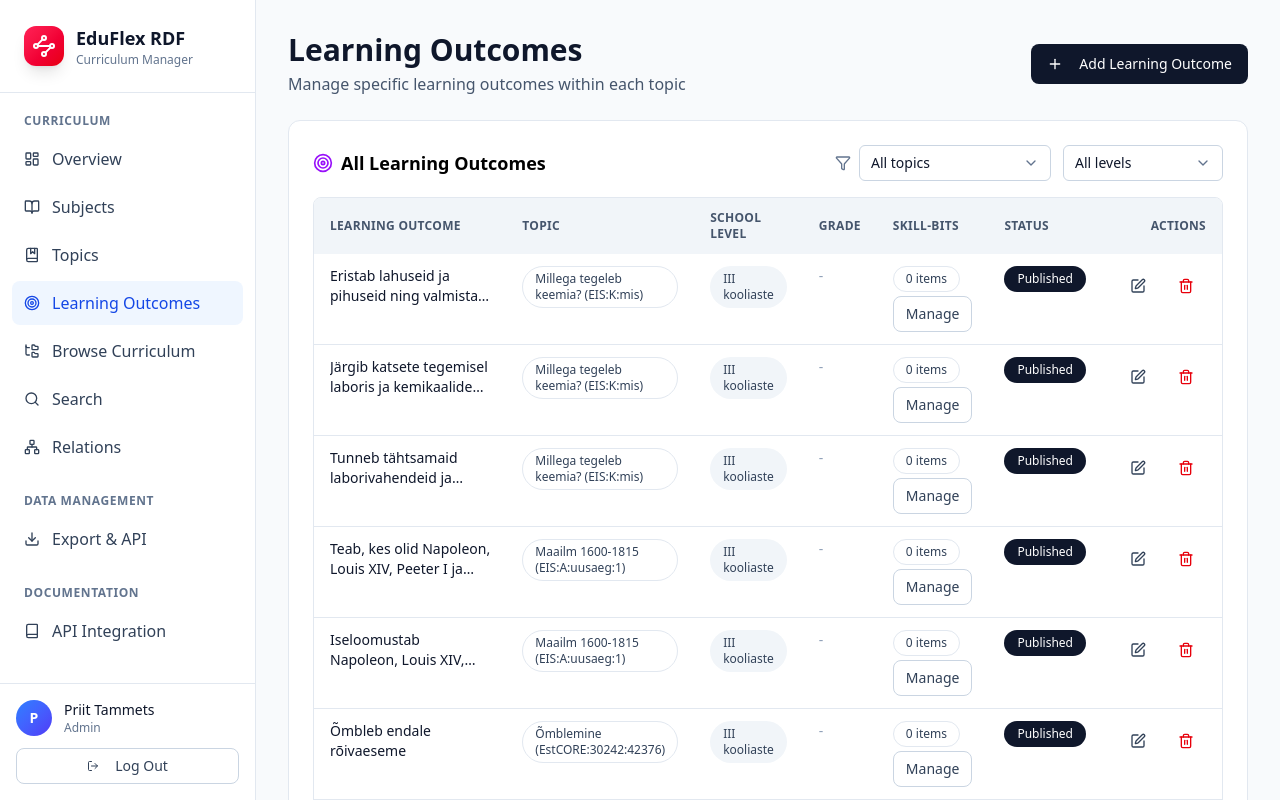
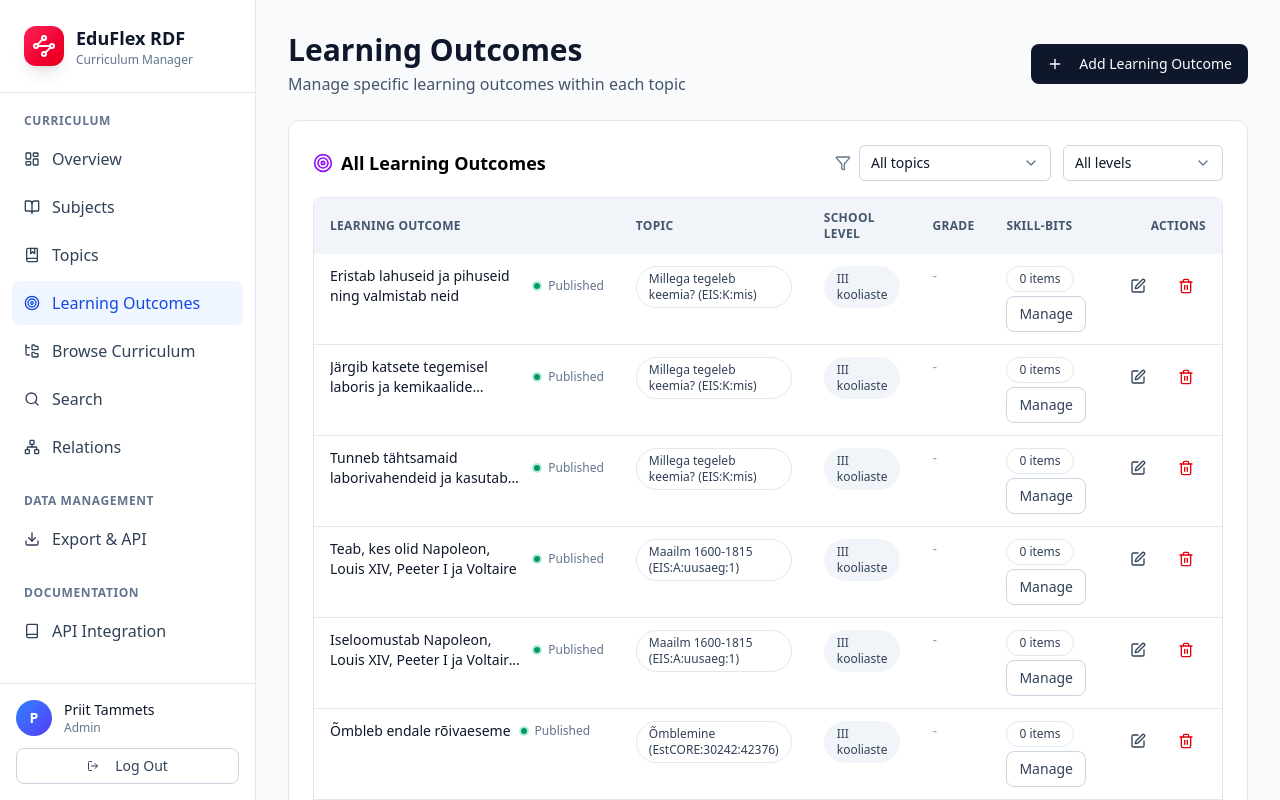
Before and after one commit to tammets/RDF-CM-demo, a React (Vite) app: page /outcomes in a window 1280 px wide. Built offline with nearby package versions, Linux system fonts and the light colour scheme.

Commit message:
add save button to SkillBitManagerDialog and enhance UI for outcomes and topics

```diff
--- a/src/components/skillbits/SkillBitPanel.tsx
+++ b/src/components/skillbits/SkillBitPanel.tsx
@@ -127,7 +127,7 @@ export function SkillBitPanel({ outcome }: SkillBitPanelProps) {
   const isSubmitting = upsertMutation.isPending || deleteMutation.isPending || reorderMutation.isPending;
 
   return (
-    <div className="space-y-4">
+    <div className="space-y-4 sm:m-3 md:m-4">
       <div>
         <p className="text-sm text-slate-500">Skill-bits linked to</p>
         <p className="font-semibold text-slate-900">{outcome.text_et || outcome.text || "Unnamed outcome"}</p>
--- a/src/pages/Outcomes.tsx
+++ b/src/pages/Outcomes.tsx
@@ -459,17 +459,36 @@ export default function Outcomes() {
                       <TableHead>School Level</TableHead>
                       <TableHead>Grade</TableHead>
                       <TableHead>Skill-bits</TableHead>
-                      <TableHead>Status</TableHead>
                       <TableHead className="text-right">Actions</TableHead>
                     </TableRow>
                   </TableHeader>
                   <TableBody>
                     {paginatedOutcomes.map((outcome) => {
                       const outcomeLabel = outcome.text_et || outcome.text || "Untitled learning outcome";
+                      const isPublished = outcome.status === "published";
                       return (
                         <TableRow key={outcome.id}>
                           <TableCell>
-                            <p className="text-sm text-slate-900 line-clamp-2">{outcomeLabel}</p>
+                            <div className="flex flex-col gap-1">
+                              <div className="flex items-center gap-2">
+                                <p className="text-sm font-medium text-slate-900 line-clamp-2">{outcomeLabel}</p>
+                                <div className="flex items-center gap-1.5 text-xs text-slate-500">
+                                  <span
+                                    className={`inline-flex h-2.5 w-2.5 items-center justify-center rounded-full ${
+                                      isPublished ? "bg-emerald-500/30" : "bg-amber-400/30"
+                                    }`}
+                                    aria-label={isPublished ? "Published" : "Draft"}
+                                  >
+                                    <span
+                                      className={`inline-flex h-1.5 w-1.5 rounded-full ${
+                                        isPublished ? "bg-emerald-600" : "bg-amber-500"
+                                      }`}
+                                    />
+                                  </span>
+                                  <span>{isPublished ? "Published" : "Draft"}</span>
+                                </div>
+                              </div>
+                            </div>
                           </TableCell>
                           <TableCell>
                             <Badge variant="outline" className="bg-indigo-50 text-indigo-700 border-indigo-200">
@@ -497,11 +516,6 @@ export default function Outcomes() {
                                 Manage
                               </Button>
                             </div>
-                          </TableCell>
-                          <TableCell>
-                            <Badge variant={outcome.status === "published" ? "default" : "secondary"}>
-                              {outcome.status === "published" ? "Published" : "Draft"}
-                            </Badge>
                           </TableCell>
                           <TableCell className="text-right">
                             <div className="flex justify-end gap-2">
--- a/src/pages/Topics.tsx
+++ b/src/pages/Topics.tsx
@@ -109,10 +109,11 @@ export default function Topics() {
   };
 
   const handleEdit = (topic: TopicEntity) => {
+    const title = topic.name || topic.name_et || "";
     setEditingTopic(topic);
     setFormData({
-      name: topic.name || "",
-      name_et: topic.name_et || "",
+      name: title,
+      name_et: topic.name_et || title,
       description: topic.description || "",
       subject_id: topic.subject_id || "",
       parent_topic_id: topic.parent_topic_id ?? null,
@@ -223,6 +224,48 @@ export default function Topics() {
               </DialogHeader>
               <form onSubmit={handleSubmit} className="space-y-4 m-6">
                 <div className="space-y-2">
+                  <Label htmlFor="name">Title *</Label>
+                  <Input
+                    id="name"
+                    value={formData.name}
+                    onChange={(e) =>
+                      setFormData({ ...formData, name: e.target.value, name_et: e.target.value })
+                    }
+                    placeholder="e.g. Algebra"
+                    required
+                  />
+                </div>
+                <div className="space-y-2">
+                  <Label htmlFor="status">Status</Label>
+                  <div className="mt-2 grid grid-cols-1">
+                    <select
+                      id="status"
+                      value={formData.status}
+                      onChange={(event) =>
+                        setFormData({
+                          ...formData,
+                          status: event.target.value as TopicFormData["status"],
+                        })
+                      }
+                      className={nativeSelectClass}
+                    >
+                      <option value="draft">Draft</option>
+                      <option value="published">Published</option>
+                    </select>
+                    <ChevronDown aria-hidden="true" className={chevronClass} />
+                  </div>
+                </div>
+                <div className="space-y-2">
+                  <Label htmlFor="description">Description</Label>
+                  <Textarea
+                    id="description"
+                    value={formData.description}
+                    onChange={(e) => setFormData({ ...formData, description: e.target.value })}
+                    placeholder="Topic description"
+                    rows={3}
+                  />
+                </div>
+                <div className="space-y-2">
                   <Label htmlFor="subject_id">Subject *</Label>
                   <div className="mt-2 grid grid-cols-1">
                     <select
@@ -281,38 +324,7 @@ export default function Topics() {
                     <p className="text-xs text-slate-500">Only topics from the selected subject are available.</p>
                   </div>
                 ) : null}
-                <div className="grid grid-cols-2 gap-4">
-                  <div className="space-y-2">
-                    <Label htmlFor="name">Name (English) *</Label>
-                    <Input
-                      id="name"
-                      value={formData.name}
-                      onChange={(e) => setFormData({ ...formData, name: e.target.value })}
-                      placeholder="e.g. Algebra"
-                      required
-                    />
-                  </div>
-                  <div className="space-y-2">
-                    <Label htmlFor="name_et">Name (Estonian)</Label>
-                    <Input
-                      id="name_et"
-                      value={formData.name_et}
-                      onChange={(e) => setFormData({ ...formData, name_et: e.target.value })}
-                      placeholder="e.g. Algebra"
-                    />
-                  </div>
-                </div>
-                <div className="space-y-2">
-                  <Label htmlFor="description">Description</Label>
-                  <Textarea
-                    id="description"
-                    value={formData.description}
-                    onChange={(e) => setFormData({ ...formData, description: e.target.value })}
-                    placeholder="Topic description"
-                    rows={3}
-                  />
-                </div>
-                <div className="grid grid-cols-3 gap-4">
+                <div className="grid grid-cols-1 gap-4 md:grid-cols-2">
                   <div className="space-y-2">
                     <Label htmlFor="order_index">Display order</Label>
                     <Input
@@ -329,34 +341,9 @@ export default function Topics() {
                     />
                   </div>
                   <div className="space-y-2">
-                    <Label htmlFor="status">Status</Label>
-                    <div className="mt-2 grid grid-cols-1">
-                      <select
-                        id="status"
-                        value={formData.status}
-                        onChange={(event) =>
-                          setFormData({
-                            ...formData,
-                            status: event.target.value as TopicFormData["status"],
-                          })
-                        }
-                        className={nativeSelectClass}
-                      >
-                        <option value="draft">Draft</option>
-                        <option value="published">Published</option>
-                      </select>
-                      <ChevronDown aria-hidden="true" className={chevronClass} />
-                    </div>
+                    <Label htmlFor="uri">RDF URI</Label>
+                    <Input id="uri" value={formData.uri || "Will be generated"} disabled readOnly />
                   </div>
-                </div>
-                <div className="space-y-2">
-                  <Label htmlFor="uri">RDF URI</Label>
-                  <Input
-                    id="uri"
-                    value={formData.uri}
-                    onChange={(e) => setFormData({ ...formData, uri: e.target.value })}
-                    placeholder="e.g. https://oppekava.edu.ee/topics/algebra"
-                  />
                 </div>
                 <div className="flex justify-end gap-3 pt-4">
                   <Button type="button" variant="outline" onClick={() => setOpen(false)}>
@@ -408,24 +395,41 @@ export default function Topics() {
                 <Table>
                   <TableHeader>
                     <TableRow>
-                      <TableHead>Name</TableHead>
+                      <TableHead>Title</TableHead>
                       <TableHead>Subject</TableHead>
                       <TableHead>Parent</TableHead>
                       <TableHead>Display Order</TableHead>
-                      <TableHead>Status</TableHead>
                       <TableHead className="text-right">Actions</TableHead>
                     </TableRow>
                   </TableHeader>
                   <TableBody>
                     {paginatedTopics.map((topic) => {
-                      const topicTitle = topic.name_et || topic.name || "Untitled topic";
+                      const topicTitle = topic.name || topic.name_et || "Untitled topic";
                       const parentTopic =
                         topic.parent_topic_id ? topicLookup.get(topic.parent_topic_id) : null;
+                      const isPublished = topic.status === "published";
                       return (
                         <TableRow key={topic.id}>
                           <TableCell>
-                            <div>
-                              <p className="font-medium text-slate-900">{topicTitle}</p>
+                            <div className="flex flex-col gap-1">
+                              <div className="flex items-center gap-3">
+                                <p className="font-medium text-slate-900">{topicTitle}</p>
+                                <div className="flex items-center gap-1.5 text-xs text-slate-500">
+                                  <span
+                                    className={`inline-flex h-2.5 w-2.5 items-center justify-center rounded-full ${
+                                      isPublished ? "bg-emerald-500/30" : "bg-amber-400/30"
+                                    }`}
+                                    aria-label={isPublished ? "Published" : "Draft"}
+                                  >
+                                    <span
+                                      className={`inline-flex h-1.5 w-1.5 rounded-full ${
+                                        isPublished ? "bg-emerald-600" : "bg-amber-500"
+                                      }`}
+                                    />
+                                  </span>
+                                  <span>{isPublished ? "Published" : "Draft"}</span>
+                                </div>
+                              </div>
                               {topic.name_et && topic.name && topic.name !== topic.name_et && (
                                 <p className="text-sm text-slate-500">{topic.name}</p>
                               )}
@@ -444,11 +448,6 @@ export default function Topics() {
                             )}
                           </TableCell>
                           <TableCell>{topic.order_index ?? 0}</TableCell>
-                          <TableCell>
-                            <Badge variant={topic.status === "published" ? "default" : "secondary"}>
-                              {topic.status === "published" ? "Published" : "Draft"}
-                            </Badge>
-                          </TableCell>
                           <TableCell className="text-right">
                             <div className="flex justify-end gap-2">
                               <Button
```
Also changed, not shown: src/components/skillbits/SkillBitManagerDialog.tsx (+7 -1 lines).
